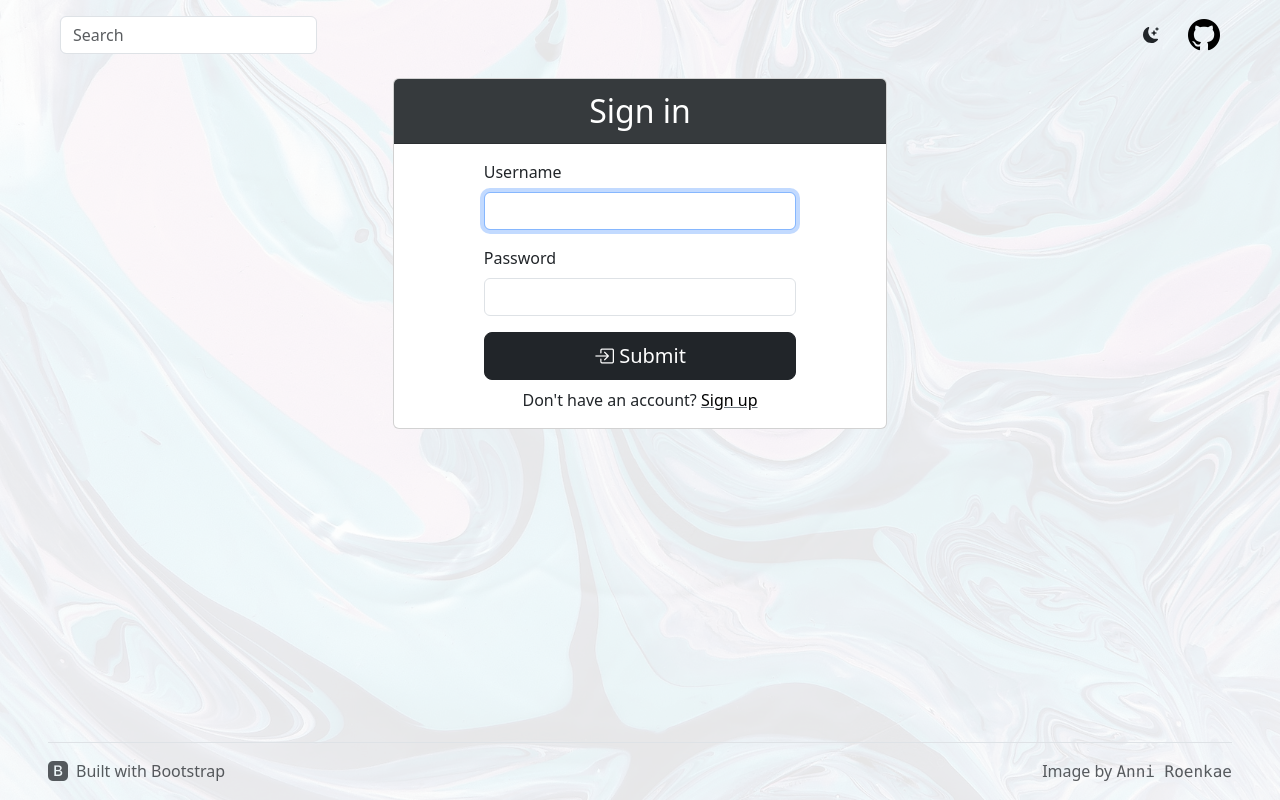
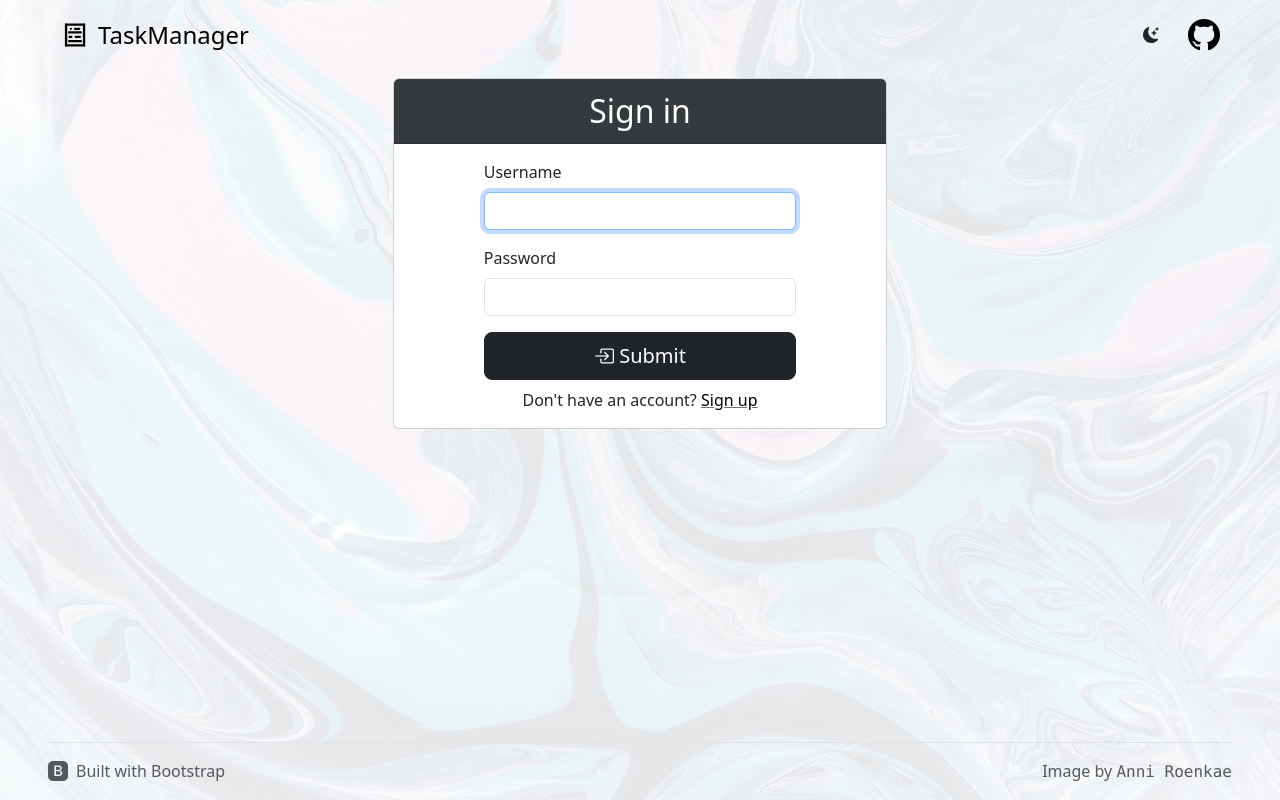
Before and after one commit to Esxoyne/it-company-task-manager, a Django app: page /accounts/login/ in a window 1280 px wide. Run offline with Django 4.2, Linux system fonts and the light colour scheme; some libraries are stand-ins or nearby versions.

Commit message:
Display greeting/search form/brand in navigation

```diff
--- a/templates/includes/navigation.html
+++ b/templates/includes/navigation.html
@@ -1,8 +1,30 @@
+{% load static %}
+
 <nav class="navbar navbar-expand rounded mt-2">
   <div class="container-fluid justify-content-end">
-    <form class="d-flex me-auto" role="search">
-      <input class="form-control me-2" type="search" placeholder="Search" aria-label="Search">
-    </form>
+    {% if user.is_authenticated %}
+      {% if request.resolver_match.url_name == "home" %}
+        {% if user.first_name %}
+        <span class="d-flex me-auto font-monospace">Welcome back, {{ user.first_name }}!</span>
+        {% else %}
+        <span class="d-flex me-auto font-monospace">Welcome back, {{ user.username }}!</span>
+        {% endif %}
+      {% elif request.resolver_match.url_name in "worker-list, task-list" %}
+        {% include "includes/search_form.html" %}
+      {% endif %}
+    {% else %}
+      <a
+        href="{% url "login" %}"
+        class="d-flex align-items-center me-auto link-body-emphasis text-decoration-none"
+      >
+        {% if is_dark_mode %}
+        <img src="{% static "img/logo-light.svg" %}" alt="Logo" width="30" height="24" class="pe-none me-2">
+        {% else %}
+        <img src="{% static "img/logo-dark.svg" %}" alt="Logo" width="30" height="24" class="pe-none me-2">
+        {% endif %}
+        <span class="fs-4">TaskManager</span>
+      </a>
+    {% endif %}
     <a
       href="{% url "task_manager:toggle-theme" %}"
       class="btn btn-bd-primary py-2 d-flex align-items-center me-3"
```
